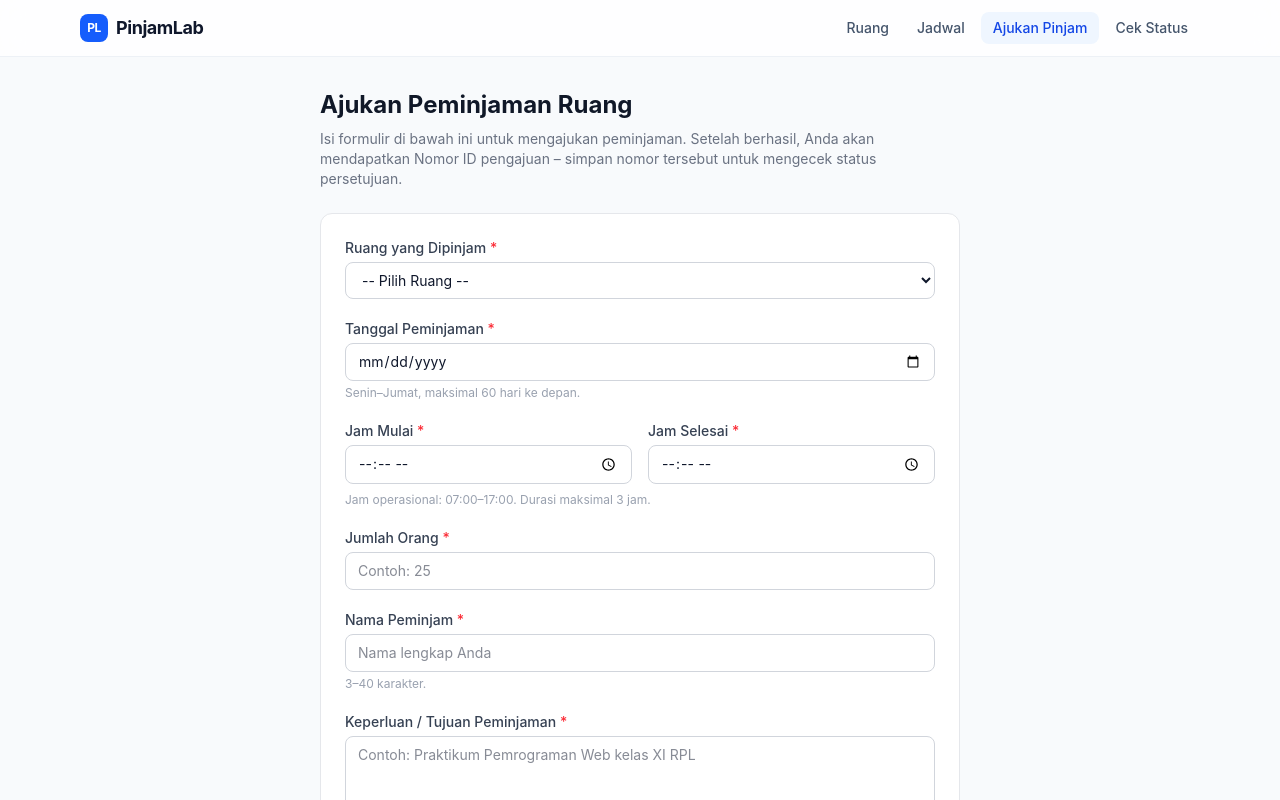
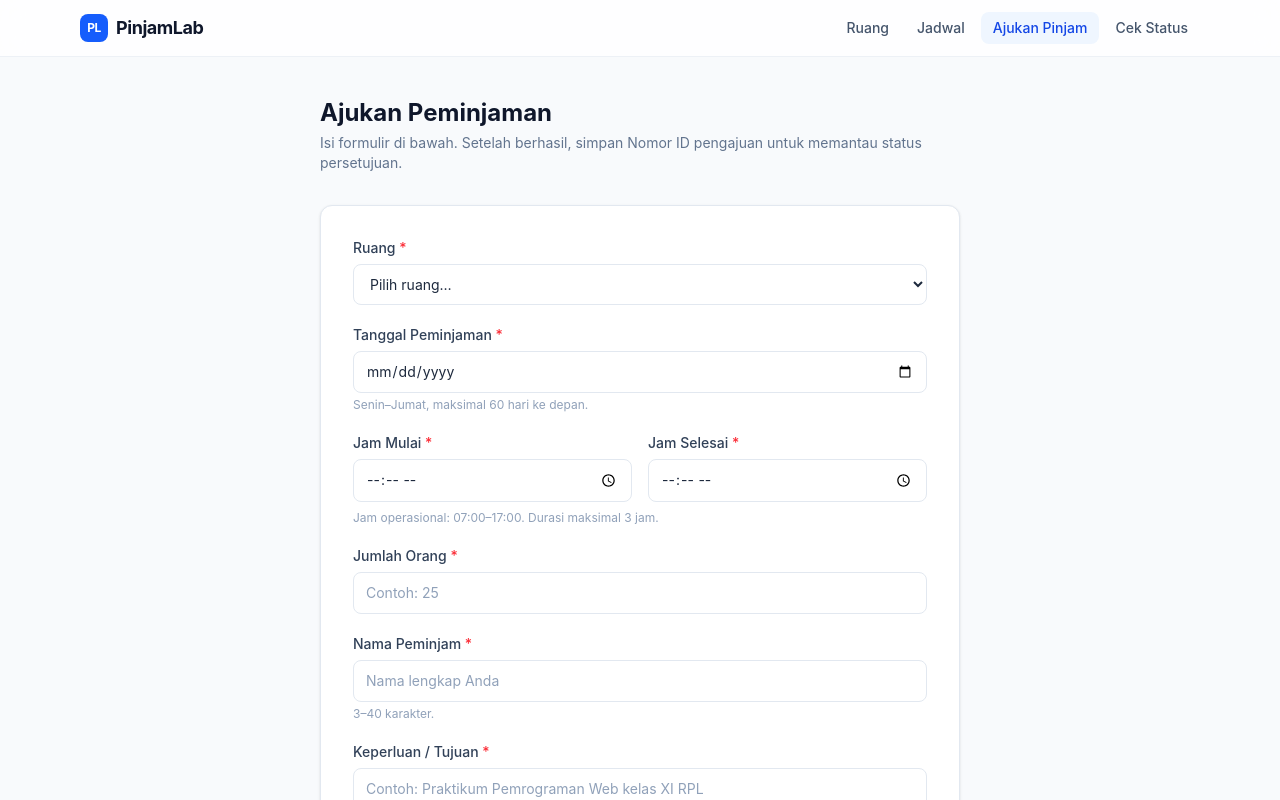
Before and after one commit to favhrrafa/booklab, a Next.js app: page /pinjam in a window 1280 px wide. Shown: the top 800 px of the page. Built offline with nearby package versions, Linux system fonts and the light colour scheme.

Commit message:
style: redesign /pinjam booking form
- helper inputClass() untuk border merah saat error
- sukses: check icon dalam circle, ID dalam card slate-50
- label uppercase tracking-wide, ring focus biru lembut
- error per kolom, hint teks abu saat tidak ada error

```diff
--- a/app/pinjam/FormPinjam.tsx
+++ b/app/pinjam/FormPinjam.tsx
@@ -1,7 +1,7 @@
 "use client";
 
-// Form pengajuan peminjaman – Client Component (karena pakai useActionState).
-// Semua validasi sesungguhnya ada di Server Action; form hanya menampilkan error.
+// Form pengajuan peminjaman – Client Component (pakai useActionState).
+// Validasi sesungguhnya ada di Server Action; form hanya menampilkan error.
 
 import { useActionState } from "react";
 import { ajukanPeminjaman, initialState } from "./actions";
@@ -10,44 +10,62 @@ import Link from "next/link";
 
 interface FormPinjamProps {
   ruangList: Ruang[];
-  ruangIdAwal?: string; // dari query param ?ruang_id=
+  ruangIdAwal?: string;
+}
+
+// Helper: class input dengan kondisi error
+function inputClass(hasError: boolean) {
+  return `w-full border rounded-lg px-3 py-2.5 text-sm text-slate-800 placeholder-slate-400 transition-colors focus:outline-none focus:ring-2 focus:ring-blue-500/30 focus:border-blue-500 ${
+    hasError
+      ? "border-red-400 bg-red-50/40"
+      : "border-slate-200 bg-white hover:border-slate-300"
+  }`;
 }
 
 export default function FormPinjam({ ruangList, ruangIdAwal }: FormPinjamProps) {
   const [state, formAction, isPending] = useActionState(ajukanPeminjaman, {
     ...initialState,
-    values: {
-      ...initialState.values,
-      ruang_id: ruangIdAwal ?? "",
-    },
+    values: { ...initialState.values, ruang_id: ruangIdAwal ?? "" },
   });
 
-  // Jika berhasil, state.sukses berisi id pengajuan
+  // Tampilan sukses
   if (state.sukses) {
     return (
-      <div className="bg-green-50 border border-green-300 rounded-xl p-8 text-center">
-        <div className="text-5xl mb-4">✅</div>
-        <h2 className="text-xl font-bold text-green-800 mb-2">
-          Pengajuan Berhasil Dikirim!
+      <div className="text-center py-6">
+        <div className="w-16 h-16 rounded-full bg-emerald-100 flex items-center justify-center mx-auto mb-4">
+          <svg className="w-8 h-8 text-emerald-600" fill="none" viewBox="0 0 24 24" stroke="currentColor" strokeWidth={2}>
+            <path strokeLinecap="round" strokeLinejoin="round" d="M5 13l4 4L19 7" />
+          </svg>
+        </div>
+        <h2 className="text-xl font-bold text-slate-900 mb-1">
+          Pengajuan Berhasil!
         </h2>
-        <p className="text-gray-700 mb-1">Nomor ID Pengajuan Anda:</p>
-        <p className="text-4xl font-bold text-green-700 mb-4">
-          #{state.sukses.id}
+        <p className="text-sm text-slate-500 mb-6">
+          Simpan nomor ID berikut untuk mengecek status persetujuan.
         </p>
-        <div className="bg-yellow-50 border border-yellow-300 rounded-lg p-3 mb-5 text-sm text-yellow-800">
-          ⚠️ <strong>Simpan nomor ID ini!</strong> Anda membutuhkannya untuk
-          mengecek status persetujuan.
+
+        <div className="bg-slate-50 rounded-xl border border-slate-200 p-6 mb-6 inline-block min-w-[160px]">
+          <p className="text-xs text-slate-400 uppercase tracking-wide font-medium mb-1">
+            Nomor ID Pengajuan
+          </p>
+          <p className="text-4xl font-bold text-blue-600">#{state.sukses.id}</p>
         </div>
+
+        <div className="bg-amber-50 border border-amber-200 rounded-lg px-4 py-3 text-xs text-amber-700 mb-6 text-left">
+          ⚠️ <strong>Simpan nomor ini!</strong> Anda membutuhkannya untuk
+          mengecek status bersama nama peminjam yang Anda isi tadi.
+        </div>
+
         <div className="flex flex-col sm:flex-row gap-3 justify-center">
           <Link
-            href={`/cek`}
-            className="bg-blue-700 text-white font-semibold px-5 py-2.5 rounded-lg hover:bg-blue-800 transition-colors text-sm"
+            href="/cek"
+            className="bg-blue-600 text-white font-semibold px-5 py-2.5 rounded-lg hover:bg-blue-700 transition-colors text-sm"
           >
             Cek Status Pengajuan
           </Link>
           <Link
             href="/"
-            className="border border-gray-300 text-gray-700 font-semibold px-5 py-2.5 rounded-lg hover:bg-gray-50 transition-colors text-sm"
+            className="border border-slate-200 text-slate-600 font-semibold px-5 py-2.5 rounded-lg hover:bg-slate-50 transition-colors text-sm"
           >
             Kembali ke Beranda
           </Link>
@@ -60,28 +78,30 @@ export default function FormPinjam({ ruangList, ruangIdAwal }: FormPinjamProps)
     <form action={formAction} className="space-y-5">
       {/* Error umum (bentrok jadwal, dll.) */}
       {state.errors.umum && (
-        <div className="bg-red-50 border border-red-300 rounded-lg p-4 text-sm text-red-700">
-          ⚠️ {state.errors.umum}
+        <div className="flex gap-3 bg-red-50 border border-red-200 rounded-lg p-4 text-sm text-red-700">
+          <span className="flex-shrink-0 mt-0.5">⚠️</span>
+          <span>{state.errors.umum}</span>
         </div>
       )}
 
-      {/* Pilih Ruang */}
+      {/* Ruang */}
       <div>
-        <label htmlFor="ruang_id" className="block text-sm font-medium text-gray-700 mb-1">
-          Ruang yang Dipinjam <span className="text-red-500">*</span>
+        <label
+          htmlFor="ruang_id"
+          className="block text-sm font-medium text-slate-700 mb-1.5"
+        >
+          Ruang <span className="text-red-500">*</span>
         </label>
         <select
           id="ruang_id"
           name="ruang_id"
           defaultValue={state.values.ruang_id}
-          className={`w-full border rounded-lg px-3 py-2 text-sm bg-white focus:outline-none focus:ring-2 focus:ring-blue-500 ${
-            state.errors.ruang_id ? "border-red-400" : "border-gray-300"
-          }`}
+          className={inputClass(!!state.errors.ruang_id) + " bg-white"}
         >
-          <option value="">-- Pilih Ruang --</option>
+          <option value="">Pilih ruang…</option>
           {ruangList.map((r) => (
             <option key={r.id} value={String(r.id)}>
-              {r.nama} ({r.jenis} · {r.lokasi} · maks. {r.kapasitas} orang)
+              {r.nama} — {r.lokasi} (maks. {r.kapasitas} orang)
             </option>
           ))}
         </select>
@@ -92,7 +112,10 @@ export default function FormPinjam({ ruangList, ruangIdAwal }: FormPinjamProps)
 
       {/* Tanggal */}
       <div>
-        <label htmlFor="tanggal" className="block text-sm font-medium text-gray-700 mb-1">
+        <label
+          htmlFor="tanggal"
+          className="block text-sm font-medium text-slate-700 mb-1.5"
+        >
           Tanggal Peminjaman <span className="text-red-500">*</span>
         </label>
         <input
@@ -100,22 +123,24 @@ export default function FormPinjam({ ruangList, ruangIdAwal }: FormPinjamProps)
           id="tanggal"
           name="tanggal"
           defaultValue={state.values.tanggal}
-          className={`w-full border rounded-lg px-3 py-2 text-sm focus:outline-none focus:ring-2 focus:ring-blue-500 ${
-            state.errors.tanggal ? "border-red-400" : "border-gray-300"
-          }`}
+          className={inputClass(!!state.errors.tanggal)}
         />
-        {state.errors.tanggal && (
+        {state.errors.tanggal ? (
           <p className="mt-1 text-xs text-red-600">{state.errors.tanggal}</p>
+        ) : (
+          <p className="mt-1 text-xs text-slate-400">
+            Senin–Jumat, maksimal 60 hari ke depan.
+          </p>
         )}
-        <p className="mt-1 text-xs text-gray-400">
-          Senin–Jumat, maksimal 60 hari ke depan.
-        </p>
       </div>
 
-      {/* Jam Mulai & Selesai */}
-      <div className="grid grid-cols-1 sm:grid-cols-2 gap-4">
+      {/* Jam */}
+      <div className="grid grid-cols-2 gap-4">
         <div>
-          <label htmlFor="mulai" className="block text-sm font-medium text-gray-700 mb-1">
+          <label
+            htmlFor="mulai"
+            className="block text-sm font-medium text-slate-700 mb-1.5"
+          >
             Jam Mulai <span className="text-red-500">*</span>
           </label>
           <input
@@ -125,16 +150,17 @@ export default function FormPinjam({ ruangList, ruangIdAwal }: FormPinjamProps)
             min="07:00"
             max="17:00"
             defaultValue={state.values.mulai}
-            className={`w-full border rounded-lg px-3 py-2 text-sm focus:outline-none focus:ring-2 focus:ring-blue-500 ${
-              state.errors.mulai ? "border-red-400" : "border-gray-300"
-            }`}
+            className={inputClass(!!state.errors.mulai)}
           />
           {state.errors.mulai && (
             <p className="mt-1 text-xs text-red-600">{state.errors.mulai}</p>
           )}
         </div>
         <div>
-          <label htmlFor="selesai" className="block text-sm font-medium text-gray-700 mb-1">
+          <label
+            htmlFor="selesai"
+            className="block text-sm font-medium text-slate-700 mb-1.5"
+          >
             Jam Selesai <span className="text-red-500">*</span>
           </label>
           <input
@@ -144,22 +170,25 @@ export default function FormPinjam({ ruangList, ruangIdAwal }: FormPinjamProps)
             min="07:00"
             max="17:00"
             defaultValue={state.values.selesai}
-            className={`w-full border rounded-lg px-3 py-2 text-sm focus:outline-none focus:ring-2 focus:ring-blue-500 ${
-              state.errors.selesai ? "border-red-400" : "border-gray-300"
-            }`}
+            className={inputClass(!!state.errors.selesai)}
           />
           {state.errors.selesai && (
             <p className="mt-1 text-xs text-red-600">{state.errors.selesai}</p>
           )}
         </div>
       </div>
-      <p className="text-xs text-gray-400 -mt-3">
-        Jam operasional: 07:00–17:00. Durasi maksimal 3 jam.
-      </p>
+      {!state.errors.mulai && !state.errors.selesai && (
+        <p className="text-xs text-slate-400 -mt-3">
+          Jam operasional: 07:00–17:00. Durasi maksimal 3 jam.
+        </p>
+      )}
 
       {/* Jumlah Orang */}
       <div>
-        <label htmlFor="jumlah_orang" className="block text-sm font-medium text-gray-700 mb-1">
+        <label
+          htmlFor="jumlah_orang"
+          className="block text-sm font-medium text-slate-700 mb-1.5"
+        >
           Jumlah Orang <span className="text-red-500">*</span>
         </label>
         <input
@@ -168,9 +197,7 @@ export default function FormPinjam({ ruangList, ruangIdAwal }: FormPinjamProps)
           name="jumlah_orang"
           min="1"
           defaultValue={state.values.jumlah_orang}
-          className={`w-full border rounded-lg px-3 py-2 text-sm focus:outline-none focus:ring-2 focus:ring-blue-500 ${
-            state.errors.jumlah_orang ? "border-red-400" : "border-gray-300"
-          }`}
+          className={inputClass(!!state.errors.jumlah_orang)}
           placeholder="Contoh: 25"
         />
         {state.errors.jumlah_orang && (
@@ -178,9 +205,12 @@ export default function FormPinjam({ ruangList, ruangIdAwal }: FormPinjamProps)
         )}
       </div>
 
-      {/* Nama Peminjam */}
+      {/* Peminjam */}
       <div>
-        <label htmlFor="peminjam" className="block text-sm font-medium text-gray-700 mb-1">
+        <label
+          htmlFor="peminjam"
+          className="block text-sm font-medium text-slate-700 mb-1.5"
+        >
           Nama Peminjam <span className="text-red-500">*</span>
         </label>
         <input
@@ -189,21 +219,23 @@ export default function FormPinjam({ ruangList, ruangIdAwal }: FormPinjamProps)
           name="peminjam"
           defaultValue={state.values.peminjam}
           maxLength={40}
-          className={`w-full border rounded-lg px-3 py-2 text-sm focus:outline-none focus:ring-2 focus:ring-blue-500 ${
-            state.errors.peminjam ? "border-red-400" : "border-gray-300"
-          }`}
+          className={inputClass(!!state.errors.peminjam)}
           placeholder="Nama lengkap Anda"
         />
-        {state.errors.peminjam && (
+        {state.errors.peminjam ? (
           <p className="mt-1 text-xs text-red-600">{state.errors.peminjam}</p>
+        ) : (
+          <p className="mt-1 text-xs text-slate-400">3–40 karakter.</p>
         )}
-        <p className="mt-1 text-xs text-gray-400">3–40 karakter.</p>
       </div>
 
       {/* Keperluan */}
       <div>
-        <label htmlFor="keperluan" className="block text-sm font-medium text-gray-700 mb-1">
-          Keperluan / Tujuan Peminjaman <span className="text-red-500">*</span>
+        <label
+          htmlFor="keperluan"
+          className="block text-sm font-medium text-slate-700 mb-1.5"
+        >
+          Keperluan / Tujuan <span className="text-red-500">*</span>
         </label>
         <textarea
           id="keperluan"
@@ -211,24 +243,23 @@ export default function FormPinjam({ ruangList, ruangIdAwal }: FormPinjamProps)
           rows={3}
           maxLength={120}
           defaultValue={state.values.keperluan}
-          className={`w-full border rounded-lg px-3 py-2 text-sm focus:outline-none focus:ring-2 focus:ring-blue-500 resize-none ${
-            state.errors.keperluan ? "border-red-400" : "border-gray-300"
-          }`}
+          className={inputClass(!!state.errors.keperluan) + " resize-none"}
           placeholder="Contoh: Praktikum Pemrograman Web kelas XI RPL"
         />
-        {state.errors.keperluan && (
+        {state.errors.keperluan ? (
           <p className="mt-1 text-xs text-red-600">{state.errors.keperluan}</p>
+        ) : (
+          <p className="mt-1 text-xs text-slate-400">5–120 karakter.</p>
         )}
-        <p className="mt-1 text-xs text-gray-400">5–120 karakter.</p>
       </div>
 
-      {/* Tombol Submit */}
+      {/* Submit */}
       <button
         type="submit"
         disabled={isPending}
-        className="w-full bg-blue-700 text-white font-semibold py-3 rounded-lg hover:bg-blue-800 disabled:opacity-60 disabled:cursor-not-allowed transition-colors"
+        className="w-full bg-blue-600 text-white font-semibold py-2.5 rounded-lg hover:bg-blue-700 disabled:opacity-50 disabled:cursor-not-allowed transition-colors text-sm mt-2"
       >
-        {isPending ? "Memproses..." : "Ajukan Peminjaman"}
+        {isPending ? "Memproses…" : "Ajukan Peminjaman"}
       </button>
     </form>
   );
--- a/app/pinjam/page.tsx
+++ b/app/pinjam/page.tsx
@@ -1,5 +1,4 @@
 // Halaman /pinjam – Server Component pembungkus form.
-// Mengambil daftar ruang aktif di server lalu merender FormPinjam (Client Component).
 
 import { getRuangAktif } from "@/lib/dummy-data";
 import FormPinjam from "./FormPinjam";
@@ -13,17 +12,18 @@ export default async function PinjamPage({ searchParams }: PageProps) {
   const ruangList = getRuangAktif();
 
   return (
-    <div className="max-w-2xl mx-auto px-4 py-8">
-      <h1 className="text-2xl font-bold text-gray-900 mb-2">
-        Ajukan Peminjaman Ruang
-      </h1>
-      <p className="text-sm text-gray-500 mb-6">
-        Isi formulir di bawah ini untuk mengajukan peminjaman. Setelah berhasil,
-        Anda akan mendapatkan Nomor ID pengajuan – simpan nomor tersebut untuk
-        mengecek status persetujuan.
-      </p>
+    <div className="max-w-2xl mx-auto px-4 py-10">
+      <div className="mb-8">
+        <h1 className="text-2xl font-bold text-slate-900 mb-1">
+          Ajukan Peminjaman
+        </h1>
+        <p className="text-sm text-slate-500">
+          Isi formulir di bawah. Setelah berhasil, simpan Nomor ID pengajuan
+          untuk memantau status persetujuan.
+        </p>
+      </div>
 
-      <div className="bg-white border border-gray-200 rounded-xl p-6">
+      <div className="bg-white rounded-xl border border-slate-200 shadow-sm p-6 sm:p-8">
         <FormPinjam ruangList={ruangList} ruangIdAwal={ruang_id} />
       </div>
     </div>
```
